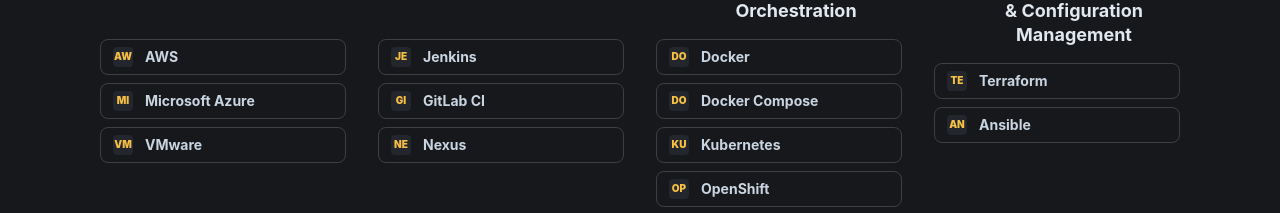
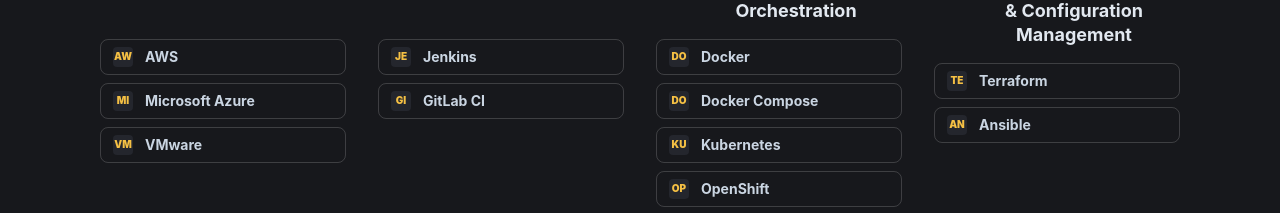
Before and after one commit to dboyza/portfolio-website, a React (Vite) app: page / in a window 1280 px wide. Shown: the part 2343-2556 px from the top of the page. Built offline with nearby package versions, Linux system fonts and the light colour scheme.

Commit message:
Remove Nexus skill

```diff
--- a/src/data/portfolio.ts
+++ b/src/data/portfolio.ts
@@ -113,7 +113,7 @@
   {
     title: 'CI/CD & DevOps',
     icon: 'settings',
-    items: ['Jenkins', 'GitLab CI', 'Nexus'],
+    items: ['Jenkins', 'GitLab CI'],
   },
   {
     title: 'Containers & Orchestration',
```
